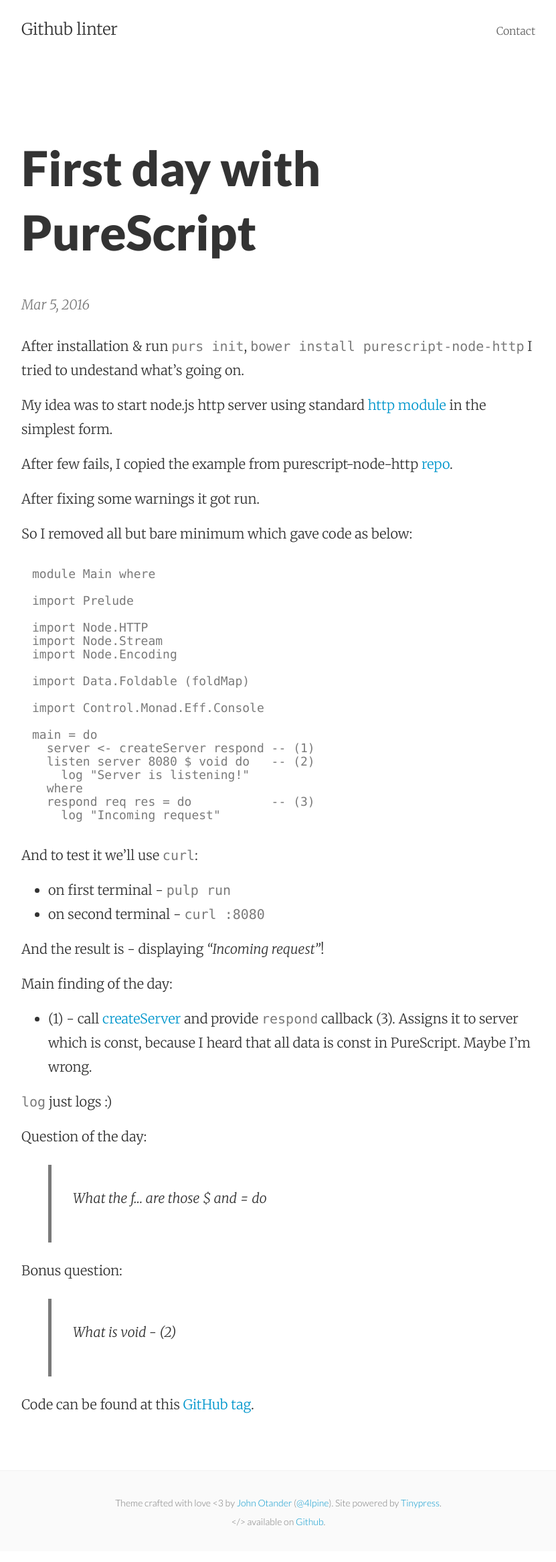
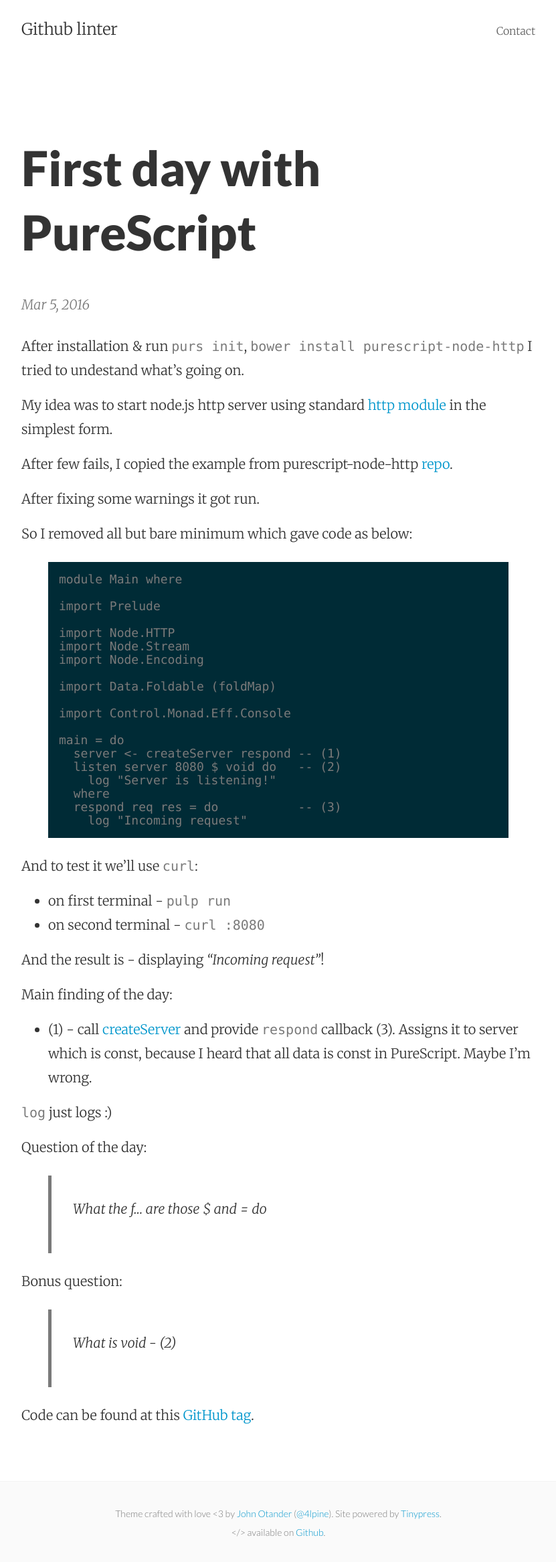
Before and after one commit to matma/matma.github.io, a Jekyll site: the page built from _posts/2016-03-05-first-steps-in-purescript.markdown, in a window 1280 px wide. Shown: the whole page at 67% size, without its empty margins (224-1055 px from the left). Built offline with Jekyll 4.4.1, drawn with Linux system fonts in a browser that asks for light colours; comment, search, counter and statistics services are not loaded.

Commit message:
Update 2016-03-05-first-steps-in-purescript.markdown

````diff
--- a/_posts/2016-03-05-first-steps-in-purescript.markdown
+++ b/_posts/2016-03-05-first-steps-in-purescript.markdown
@@ -17,7 +17,7 @@ After fixing some warnings it got run.
 
 So I removed all but bare minimum which gave code as below:
 
-```purescript
+{% highlight purescript %}
 module Main where
 
 import Prelude
@@ -37,7 +37,7 @@ main = do
   where
   respond req res = do           -- (3)
     log "Incoming request"
-```
+{% endhighlight %}
 
 And to test it we'll use `curl`:
  - on first terminal - `pulp run`
````
